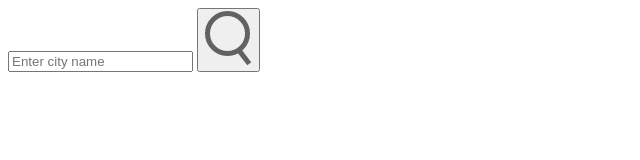
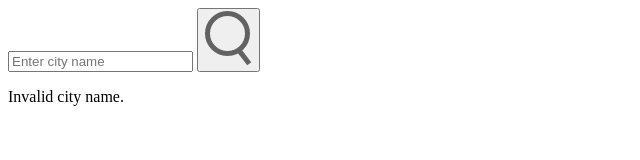
Before and after one commit to yenuliobapitiya/Weather_app, a plain HTML site: page index.html in a window 1280 px wide. Shown: the whole page, without its empty margins (0-640 px from the left). Drawn offline with Linux system fonts and the light colour scheme.

```diff
--- a/index.html
+++ b/index.html
@@ -13,6 +13,9 @@
         <input type="text" placeholder="Enter city name" spellcheck="false" />
         <button><img src="img/search.png" alt="" /></button>
       </div>
+      <div class="error">
+        <p>Invalid city name.</p>
+      </div>
     </div>
   </body>
 </html>
```
Also changed, not shown: 1 other file.
